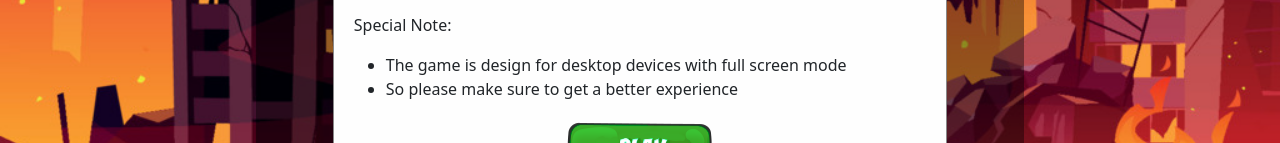
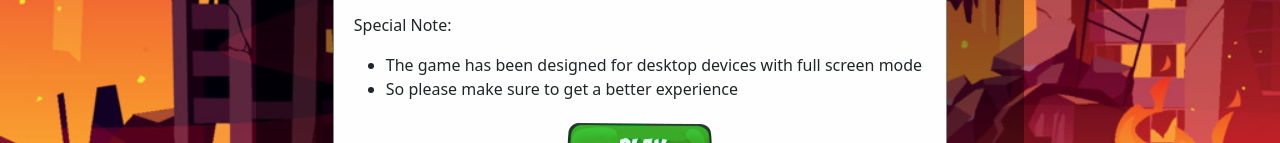
Before and after one commit to Thilina-Dilshan/Ninja-Assassin, a plain HTML site: page index.html in a window 1280 px wide. Shown: the part 474-617 px from the top of the page. Drawn offline with nearby package versions, Linux system fonts and the light colour scheme.

```diff
--- a/index.html
+++ b/index.html
@@ -61,7 +61,7 @@
 
         <p>Special Note:</p>
         <ul>
-            <li>The game is design for desktop devices with full screen mode</li>
+            <li>The game has been designed for desktop devices with full screen mode</li>
             <li>So please make sure to get a better experience</li>
         </ul>
 
```
